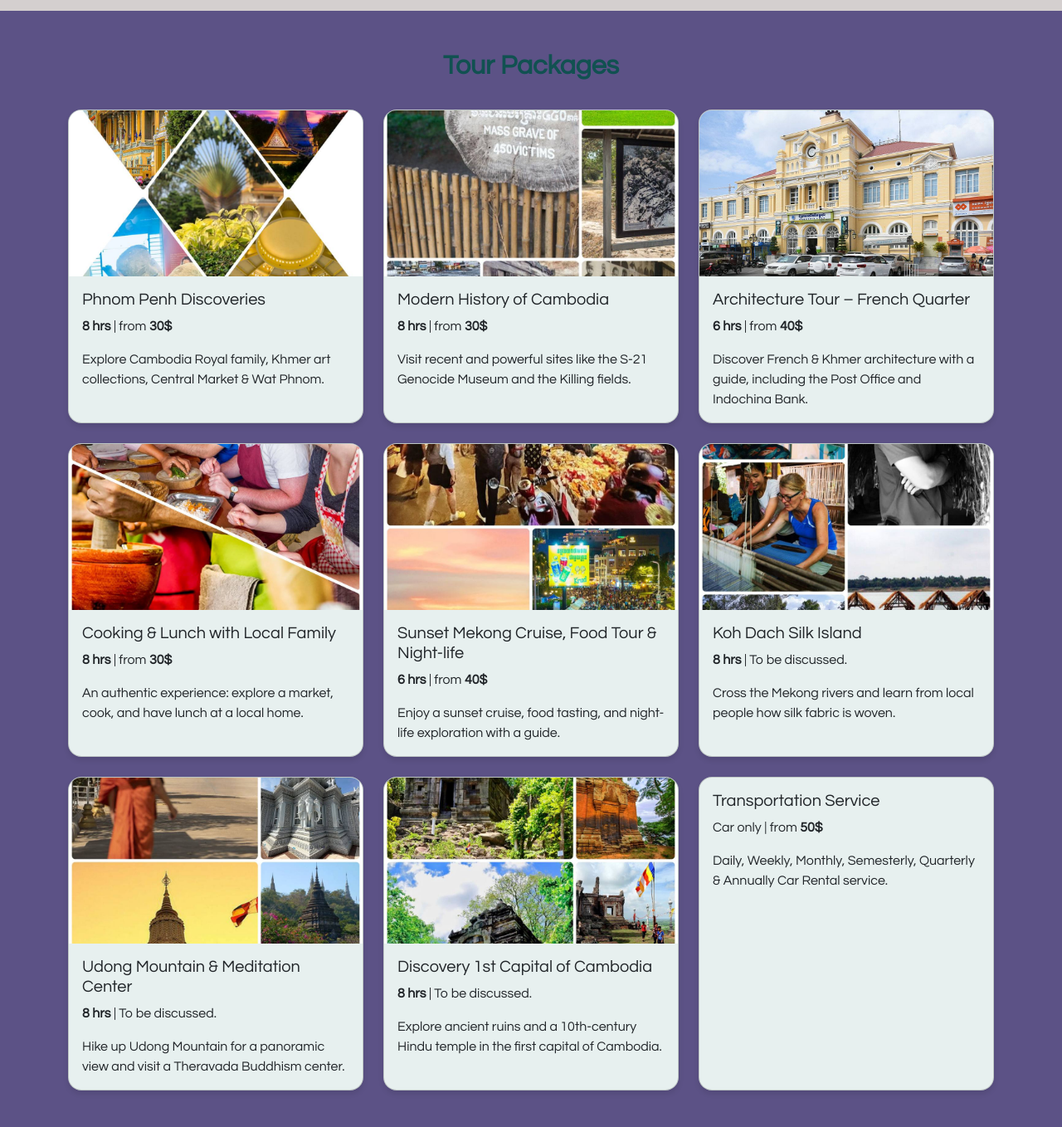
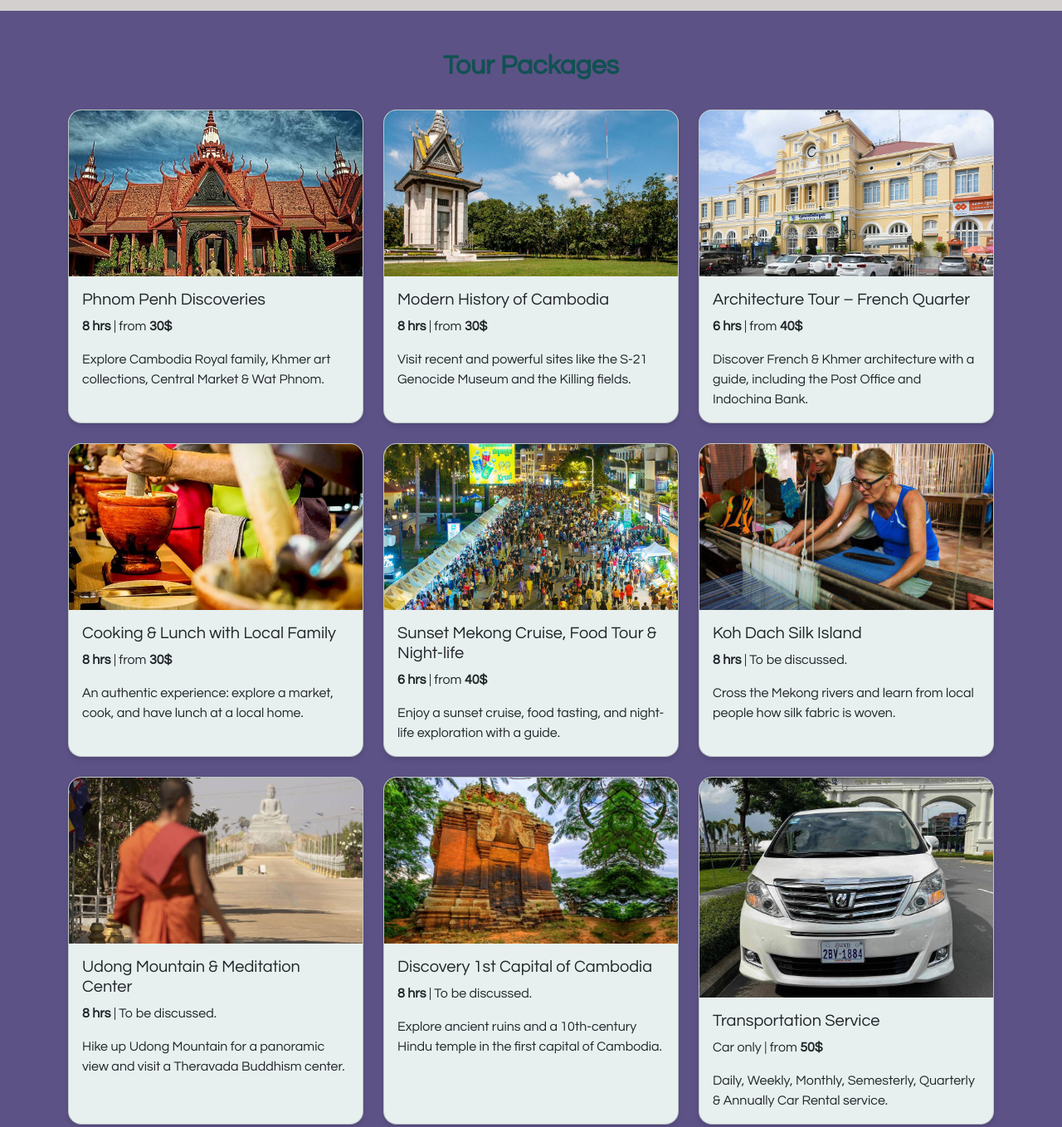
Before and after one commit to taingsiveminh/SmartTravel, a plain HTML site: page index.html in a window 1280 px wide. Shown: the part 1200-2558 px from the top of the page at 83% size. Drawn offline with nearby package versions, Linux system fonts and the light colour scheme.

Commit message:
New commit message

```diff
--- a/index.html
+++ b/index.html
@@ -191,7 +191,7 @@
                 <!-- Package 1 -->
                 <div class="col-md-6 col-lg-4">
                     <div class="card h-100">
-                        <img src="packed1.jpg" class="card-img-top" alt="Placeholder image for Phnom Penh Discoveries">
+                        <img src="packed9.jpg" class="card-img-top" alt="Placeholder image for Phnom Penh Discoveries">
                         <div class="card-body">
                             <h5 class="card-title">Phnom Penh Discoveries</h5>
                             <p class="card-text"><strong>8 hrs</strong> | from <strong>30$</strong></p>
@@ -202,7 +202,7 @@
                 <!-- Package 2 -->
                 <div class="col-md-6 col-lg-4">
                     <div class="card h-100">
-                        <img src="packed2.jpg" class="card-img-top" alt="Modern History of Cambodia">
+                        <img src="packed19.jpg" class="card-img-top" alt="Modern History of Cambodia">
                         <div class="card-body">
                             <h5 class="card-title">Modern History of Cambodia</h5>
                             <p class="card-text"><strong>8 hrs</strong> | from <strong>30$</strong></p>
@@ -224,7 +224,7 @@
                 <!-- Package 4 -->
                 <div class="col-md-6 col-lg-4">
                     <div class="card h-100">
-                        <img src="packed4.jpg" class="card-img-top" alt="Cooking & Lunch with Local Family">
+                        <img src="packed12.jpg" class="card-img-top" alt="Cooking & Lunch with Local Family">
                         <div class="card-body">
                             <h5 class="card-title">Cooking & Lunch with Local Family</h5>
                             <p class="card-text"><strong>8 hrs</strong> | from <strong>30$</strong></p>
@@ -235,7 +235,7 @@
                 <!-- Package 5 -->
                 <div class="col-md-6 col-lg-4">
                     <div class="card h-100">
-                        <img src="packed5.jpg" class="card-img-top" alt="Sunset Mekong Cruise, Food Tour & Night-life">
+                        <img src="packed14.jpg" class="card-img-top" alt="Sunset Mekong Cruise, Food Tour & Night-life">
                         <div class="card-body">
                             <h5 class="card-title">Sunset Mekong Cruise, Food Tour & Night-life</h5>
                             <p class="card-text"><strong>6 hrs</strong> | from <strong>40$</strong></p>
@@ -246,7 +246,7 @@
                 <!-- Package 6 -->
                 <div class="col-md-6 col-lg-4">
                     <div class="card h-100">
-                        <img src="packed6.jpg" class="card-img-top" alt="Placeholder image for Koh Dach Silk Island">
+                        <img src="packed11.jpg" class="card-img-top" alt="Placeholder image for Koh Dach Silk Island">
                         <div class="card-body">
                             <h5 class="card-title">Koh Dach Silk Island</h5>
                             <p class="card-text"><strong>8 hrs</strong> | To be discussed.</p>
@@ -257,7 +257,7 @@
                 <!-- Package 7 -->
                 <div class="col-md-6 col-lg-4">
                     <div class="card h-100">
-                        <img src="packed7.jpg" class="card-img-top" alt="Udong Mountain & Meditation Center">
+                        <img src="packed15.jpg" class="card-img-top" alt="Udong Mountain & Meditation Center">
                         <div class="card-body">
                             <h5 class="card-title">Udong Mountain & Meditation Center</h5>
                             <p class="card-text"><strong>8 hrs</strong> | To be discussed.</p>
@@ -268,7 +268,7 @@
                 <!-- Package 8 -->
                 <div class="col-md-6 col-lg-4">
                     <div class="card h-100">
-                        <img src="packed8.jpg" class="card-img-top" alt="Discovery 1st Capital of Cambodia">
+                        <img src="packed16.jpg" class="card-img-top" alt="Discovery 1st Capital of Cambodia">
                         <div class="card-body">
                             <h5 class="card-title">Discovery 1st Capital of Cambodia</h5>
                             <p class="card-text"><strong>8 hrs</strong> | To be discussed.</p>
@@ -279,6 +279,7 @@
                 <!-- Package 9 -->
                 <div class="col-md-6 col-lg-4">
                     <div class="card h-100">
+                        <img src="packed17.jpg" alt="">
                         <div class="card-body">
                             <h5 class="card-title">Transportation Service</h5>
                             <p class="card-text">Car only | from <strong>50$</strong></p>
```
Also changed, not shown: packed11.jpg (added), packed12.jpg (added), packed13.jpg (added), packed14.jpg (added), packed15.jpg (added), packed16.jpg (added), packed17.jpg (added), packed19.jpg (added), packed9.jpg (added).
